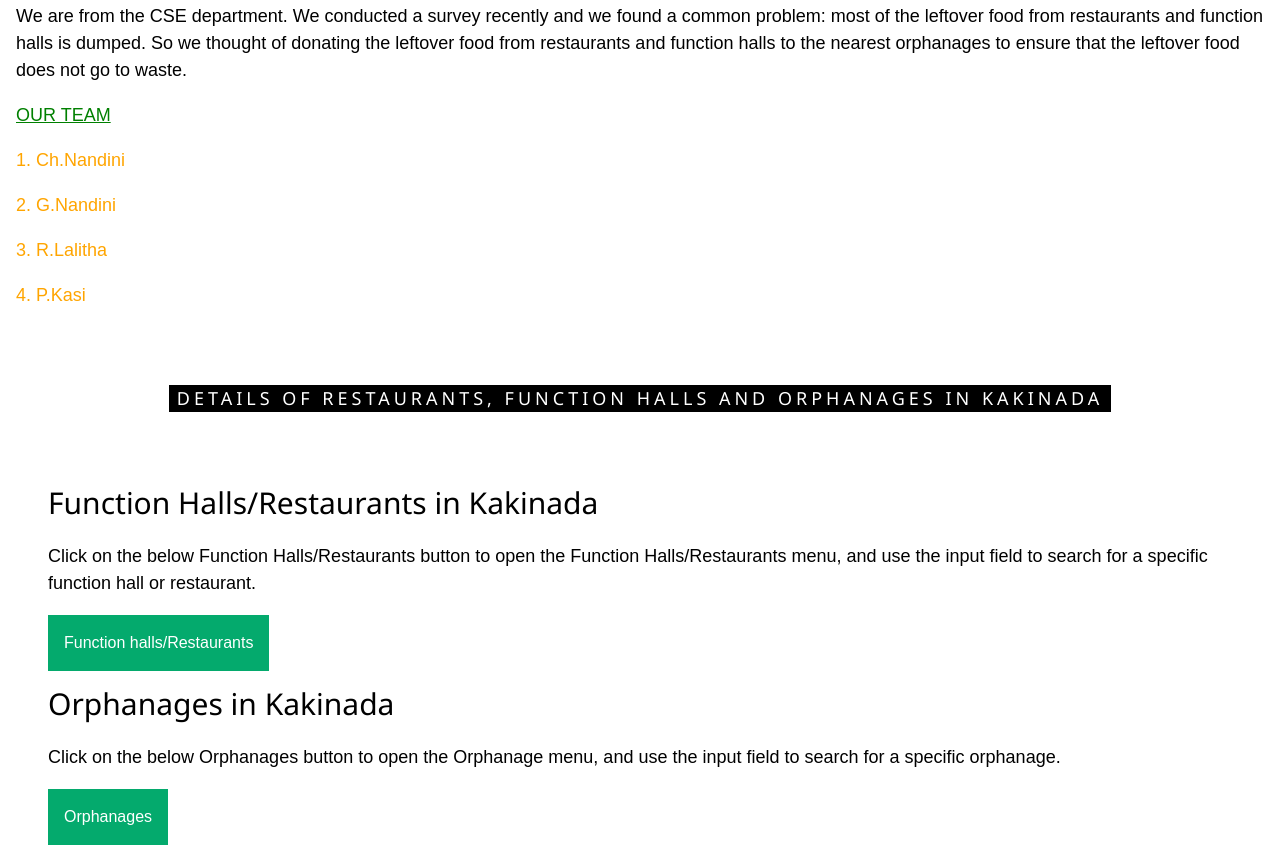
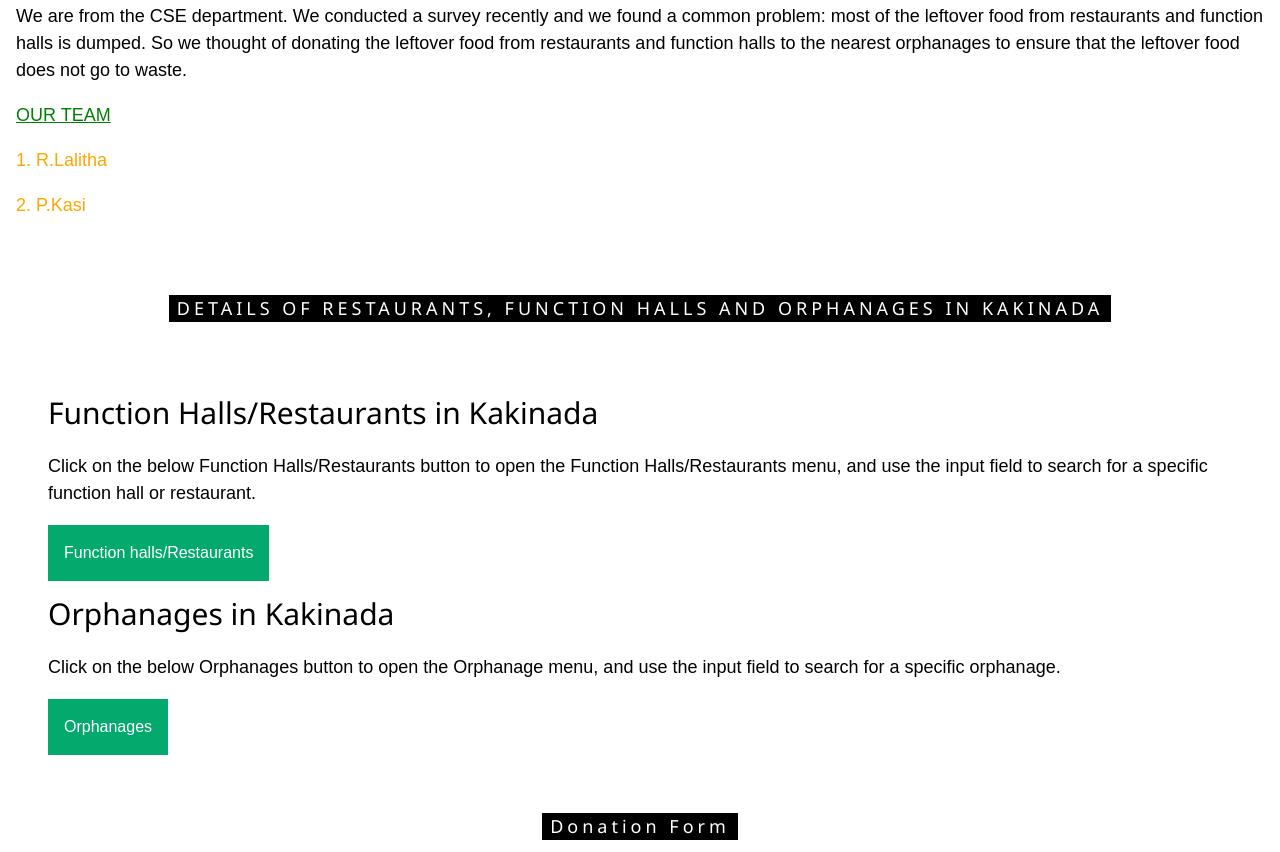
Before and after one commit to 20a31a05f5/CSP, a plain HTML site: page index.html in a window 1280 px wide. Shown: the part 2216-3068 px from the top of the page. Drawn offline with nearby package versions, Linux system fonts and the light colour scheme.

Commit message:
Update index.html

```diff
--- a/index.html
+++ b/index.html
@@ -267,10 +267,10 @@
                     leftover food from restaurants and function halls to the nearest orphanages to ensure that the
                     leftover food does not go to waste.</p>
                 <p class="des">OUR TEAM</p>
-                <p class="paragraph">1. Ch.Nandini </p>
-                <p class="paragraph">2. G.Nandini </p>
-                <p class="paragraph">3. R.Lalitha </p>
-                <p class="paragraph">4. P.Kasi </p>
+<!--                 <p class="paragraph">1. Ch.Nandini </p>
+                <p class="paragraph">2. G.Nandini </p> -->
+                <p class="paragraph">1. R.Lalitha </p>
+                <p class="paragraph">2. P.Kasi </p>
                 <script>
                     function myFunction() {
                         document.getElementById("myDropdown").classList.toggle("show");
@@ -486,10 +486,10 @@
                             us/contact us at the below numbers:
                         </p>
 
-                        <a href="sms:8978531546">
+                        <a href="sms:7981174309">
                             <ul class="unordered-list">
-                                <li>8019754528</li>
-                                <li>8978531546</li>
+<!--                                 <li>8019754528</li>
+                                <li>8978531546</li> -->
                                 <li>9392437060</li>
                                 <li>7981174309</li>
                             </ul>
```
